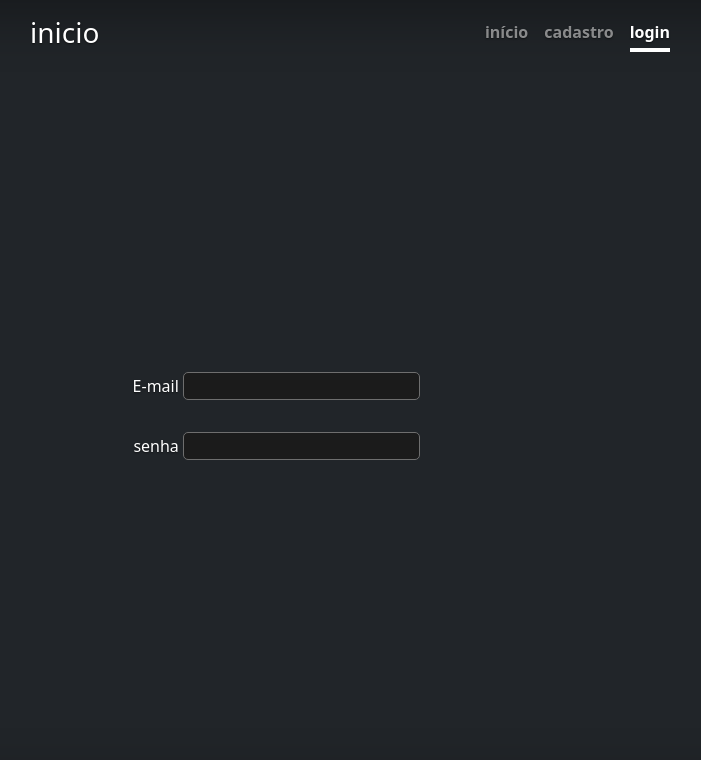
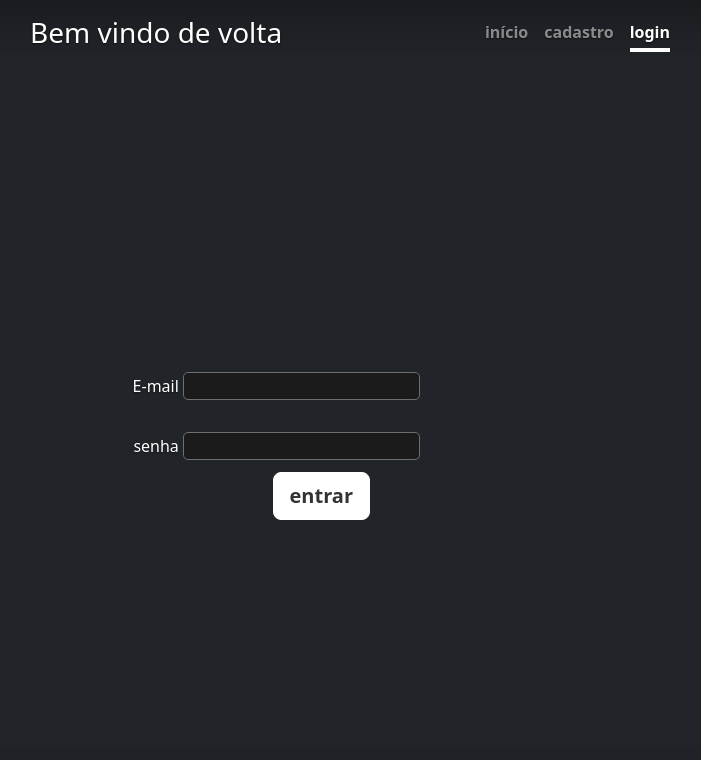
Before and after one commit to freire-ash/apli_login, a PHP site: page /login.php in a window 1280 px wide. Shown: the top 760 px of the page, without its empty margins (290-991 px from the left). Run offline with PHP 8.4, Linux system fonts and the light colour scheme; some libraries are stand-ins or nearby versions.

Commit message:
adiciona titulo para tela de login, muda mensagem no incio de login e coloca botão para atualização futura

```diff
--- a/login.php
+++ b/login.php
@@ -6,7 +6,7 @@
     <meta name="description" content="">
     <meta name="author" content="Mark Otto, Jacob Thornton, and Bootstrap contributors">
     <meta name="generator" content="Hugo 0.84.0">
-    <title>Cover Template · Bootstrap v5.0</title>
+    <title>Tela login</title>
     <link href="https://cdn.jsdelivr.net/npm/bootstrap@5.3.1/dist/css/bootstrap.min.css" rel="stylesheet" integrity="sha384-4bw+/aepP/YC94hEpVNVgiZdgIC5+VKNBQNGCHeKRQN+PtmoHDEXuppvnDJzQIu9" crossorigin="anonymous">
     <link rel="canonical" href="https://getbootstrap.com/docs/5.0/examples/cover/">
 
@@ -40,12 +40,13 @@
 <div class="cover-container d-flex w-100 h-100 p-3 mx-auto flex-column">
   <header class="mb-auto">
     <div class="highlander">
-      <h3 class="float-md-start mb-0">inicio</h3>
+
       <nav class="nav nav-masthead justify-content-center float-md-end">
         <a class="nav-link" href="index.php">início</a>
         <a class="nav-link" href="cadastro.php">cadastro</a>
         <a class="nav-link active" aria-current="page" href="login.php">login</a>
       </nav>
+      <h3 class="float-md-start mb-0">Bem vindo de volta</h3>
     </div>
     <br><br><br><br>
     <div id= "highlander">
@@ -57,5 +58,8 @@
 <label for="">senha</label>
 <input type="text" id="senha" name="senha">
 </div>
-  </body>
+
+<a id="entrar" class="btn btn-lg btn-secondary fw-bold border-white bg-white" href="https://odia.ig.com.br/esporte/flamengo/2019/03/5629298-nego-ney-ultrapassa-fluminense-e-botafogo-em-numero-de-seguidores-e-rivais-ironizam.html">entrar</a>
+
+</body>
 </html>
```
